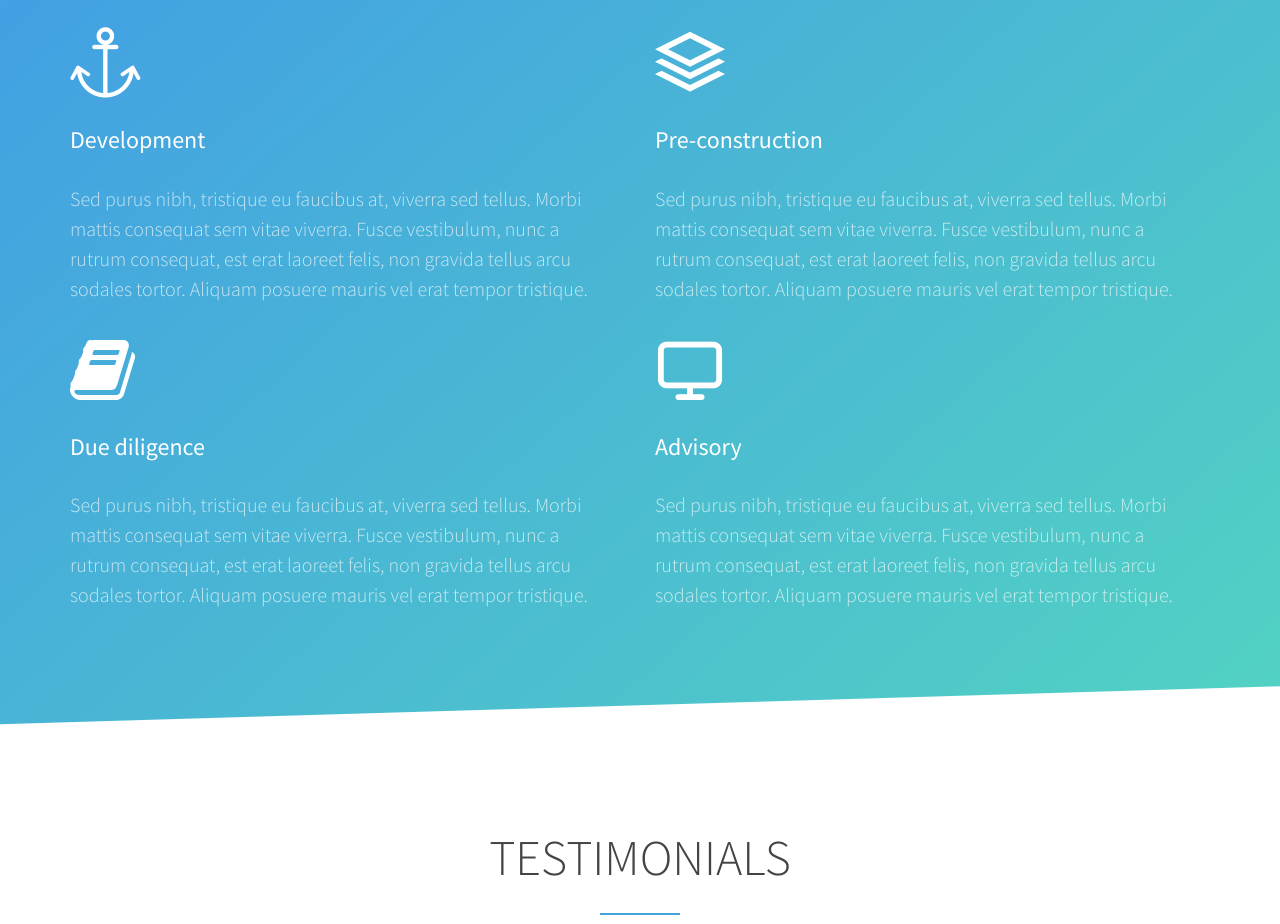
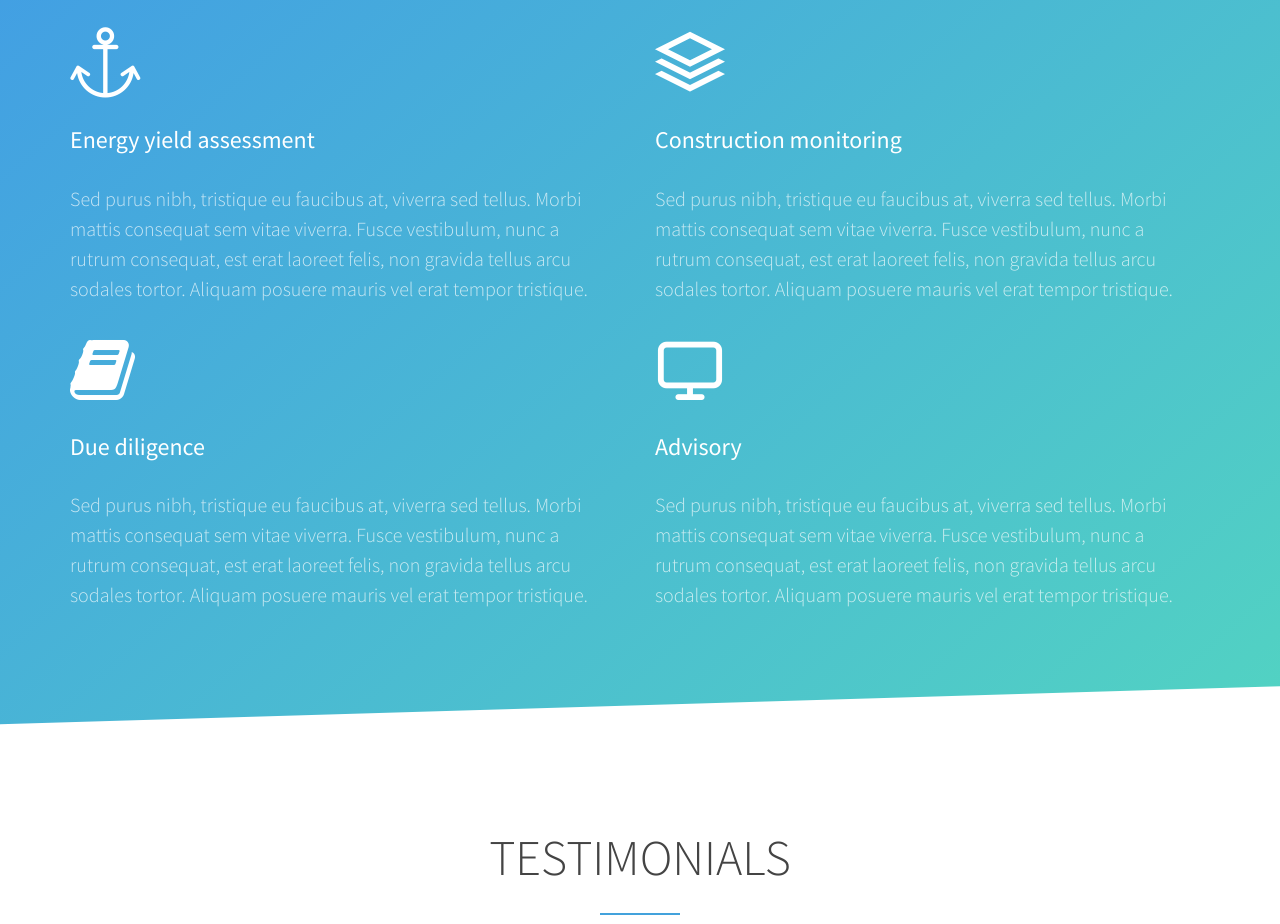
Before and after one commit to danprzy/demo, a plain HTML site: page index.html in a window 1280 px wide. Shown: the part 1666-2590 px from the top of the page. Drawn offline with Linux system fonts and the light colour scheme; some packages are replaced by stand-ins of ours; no server answers; files whose address does not match are found by name.

Commit message:
Change services names

```diff
--- a/index.html
+++ b/index.html
@@ -282,12 +282,12 @@
 			<div class="row">
 				<div class="col-md-6 col-sm-6 fh5co-service to-animate">
 					<i class="icon to-animate-2 icon-anchor"></i>
-					<h3>Development</h3>
+					<h3>Energy yield assessment</h3>
 					<p>Sed purus nibh, tristique eu faucibus at, viverra sed tellus. Morbi mattis consequat sem vitae viverra. Fusce vestibulum, nunc a rutrum consequat, est erat laoreet felis, non gravida tellus arcu sodales tortor. Aliquam posuere mauris vel erat tempor tristique.</p>
 				</div>
 				<div class="col-md-6 col-sm-6 fh5co-service to-animate">
 					<i class="icon to-animate-2 icon-layers2"></i>
-					<h3>Pre-construction</h3>
+					<h3>Construction monitoring</h3>
 					<p>Sed purus nibh, tristique eu faucibus at, viverra sed tellus. Morbi mattis consequat sem vitae viverra. Fusce vestibulum, nunc a rutrum consequat, est erat laoreet felis, non gravida tellus arcu sodales tortor. Aliquam posuere mauris vel erat tempor tristique.</p>
 				</div>
 
```
